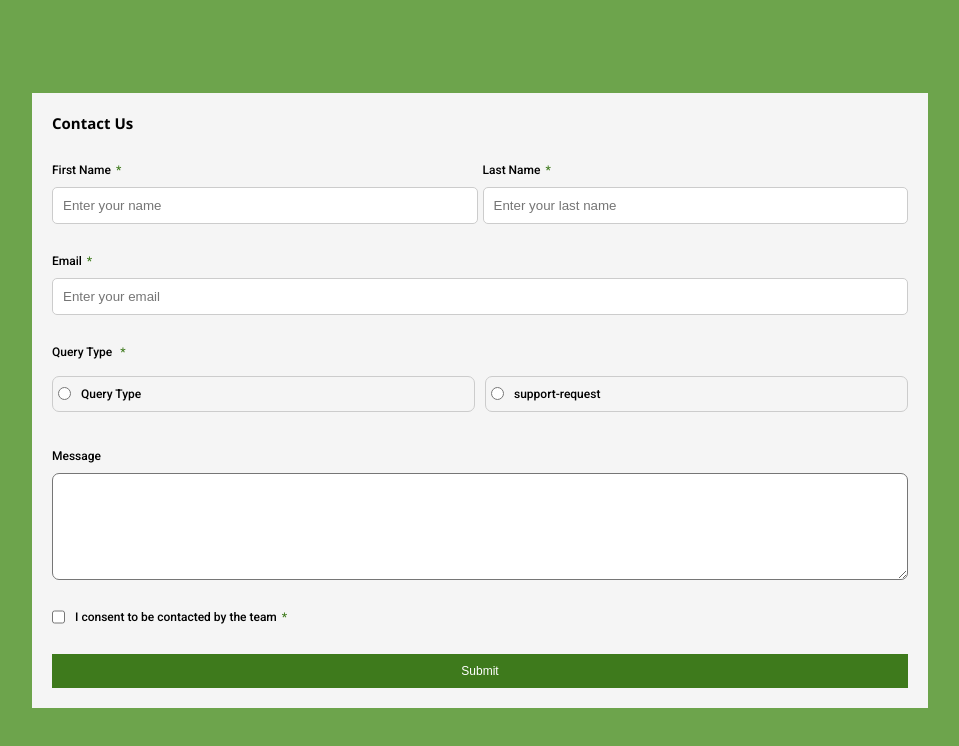
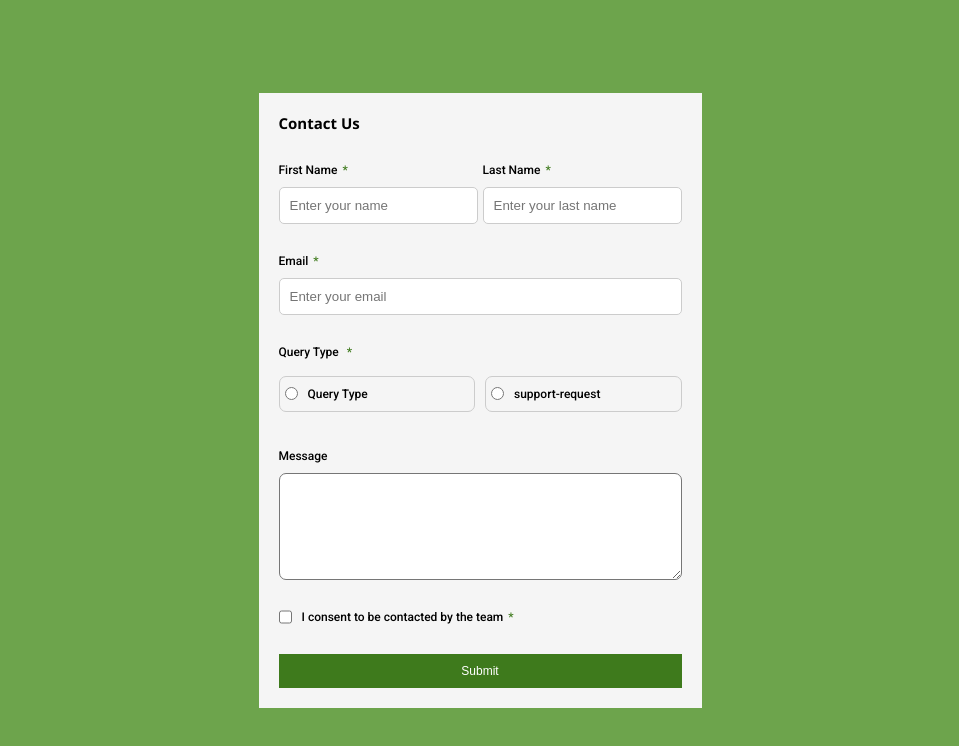
Before and after one commit to bitswrangler/contact-form, a plain HTML site: page index.html in a window 1280 px wide. Shown: the whole page, without its empty margins (160-1119 px from the left). Drawn offline with nearby package versions, Linux system fonts and the light colour scheme.

Commit message:
With absolute width

```diff
--- a/style.css
+++ b/style.css
@@ -45,7 +45,6 @@
 
     .container{
 
-        min-width: 70%;
         background-color: whitesmoke;
 
 
@@ -54,6 +53,7 @@
       .wrapper{
 
 
+        max-width: 100%;
         min-height: 500px;
 
         margin: 2rem;
@@ -80,7 +80,8 @@
       .column > *{
 
         /* border: 2px dotted red; */
-        flex-basis: 100%;
+        /* flex-basis: 100%; */
+        flex: 1 0 0 ;
       }
 
       .form-group{
```
